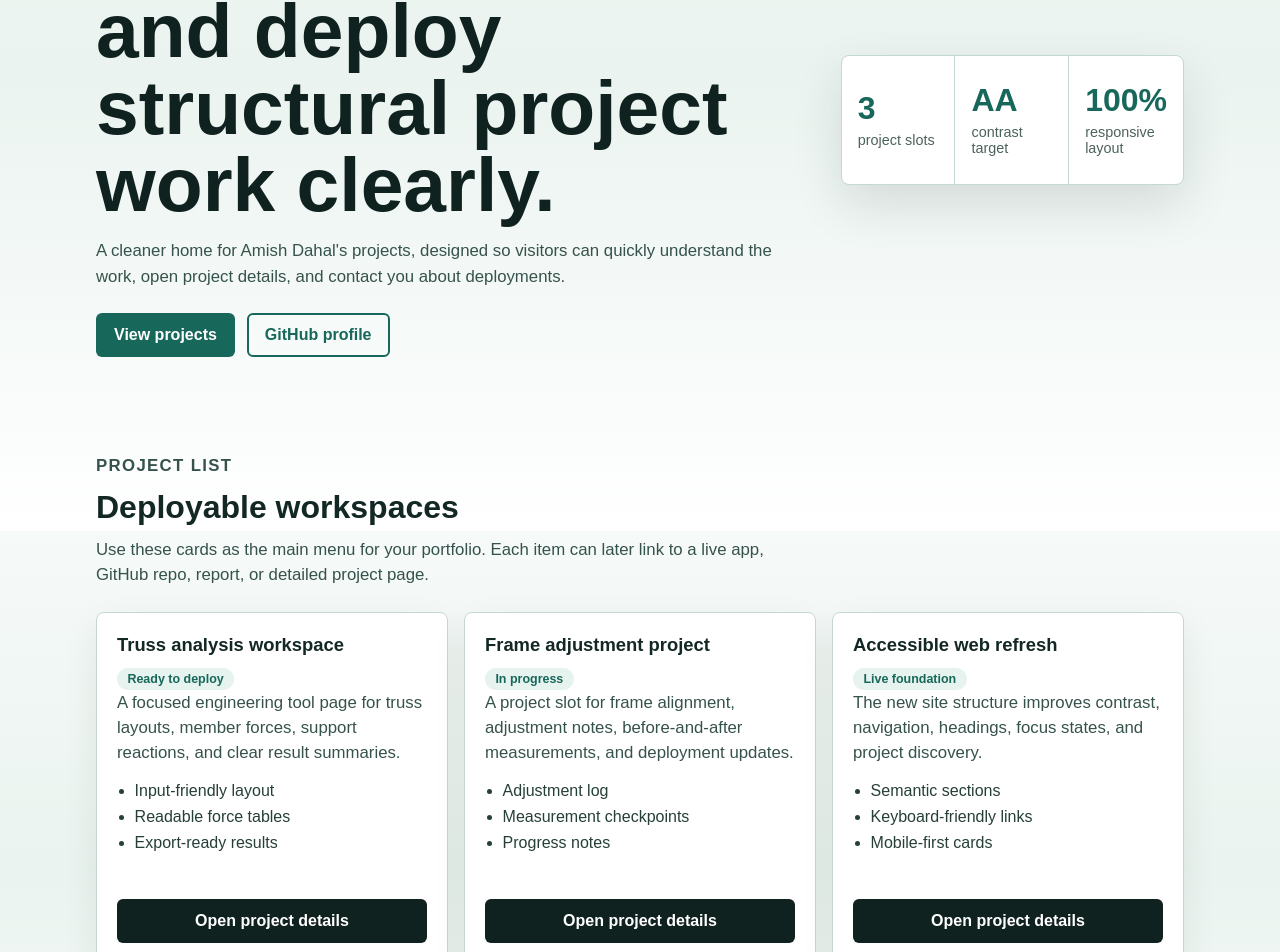
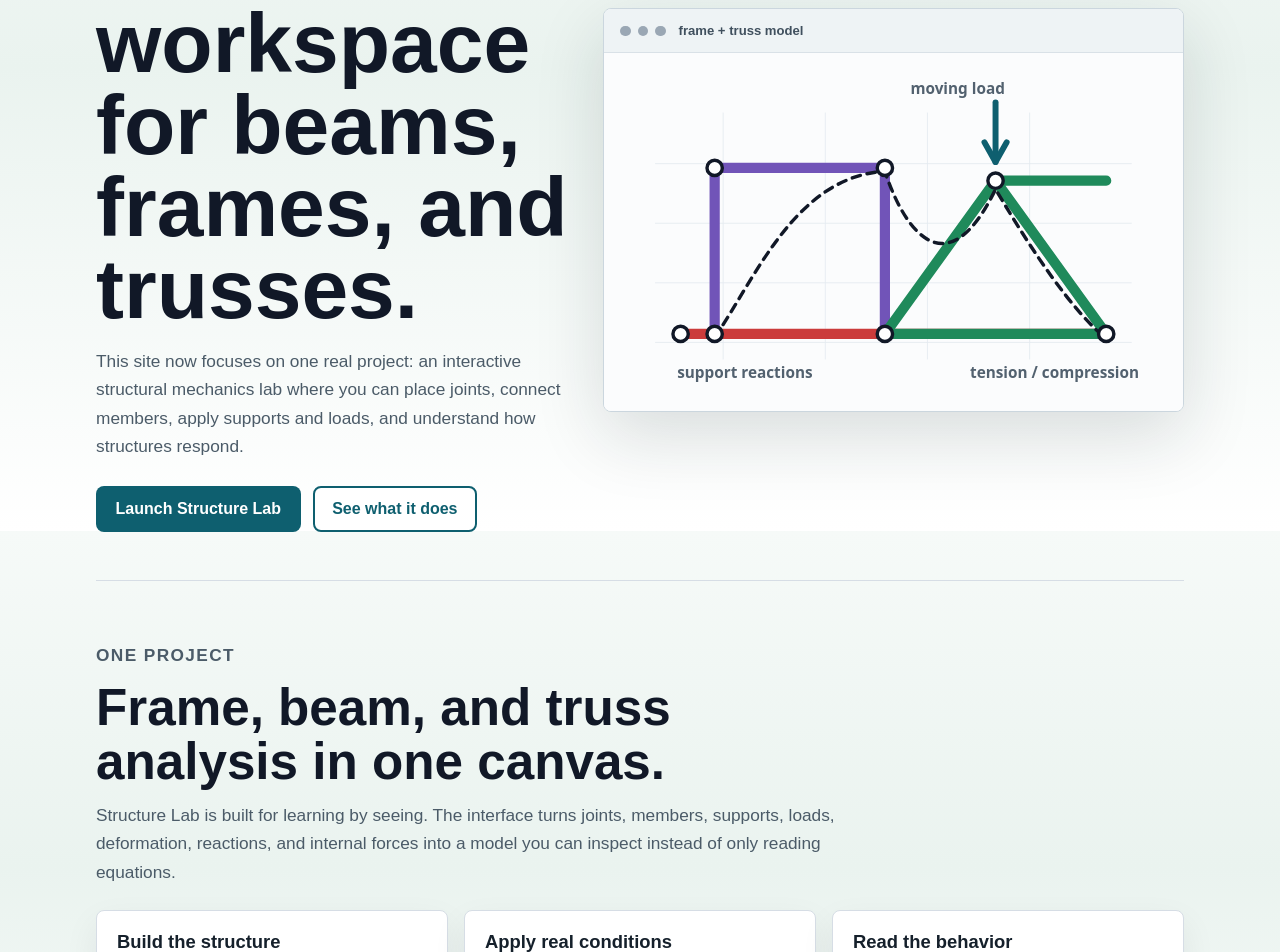
Before and after one commit to AmishDahal/sveltekit-1, a SvelteKit app: page / in a window 1280 px wide. Shown: the part 269-1221 px from the top of the page. Built offline with nearby package versions, Linux system fonts and the light colour scheme.

Commit message:
Focus homepage on Structure Lab

```diff
--- a/src/routes/+page.svelte
+++ b/src/routes/+page.svelte
@@ -1,109 +1,94 @@
-<script>
-	const projects = [
-		{
-			title: 'Truss analysis workspace',
-			status: 'Ready to deploy',
-			description:
-				'A focused engineering tool page for truss layouts, member forces, support reactions, and clear result summaries.',
-			highlights: ['Input-friendly layout', 'Readable force tables', 'Export-ready results'],
-			url: '#contact'
-		},
-		{
-			title: 'Frame adjustment project',
-			status: 'In progress',
-			description:
-				'A project slot for frame alignment, adjustment notes, before-and-after measurements, and deployment updates.',
-			highlights: ['Adjustment log', 'Measurement checkpoints', 'Progress notes'],
-			url: '#contact'
-		},
-		{
-			title: 'Accessible web refresh',
-			status: 'Live foundation',
-			description:
-				'The new site structure improves contrast, navigation, headings, focus states, and project discovery.',
-			highlights: ['Semantic sections', 'Keyboard-friendly links', 'Mobile-first cards'],
-			url: '#projects'
-		}
-	];
-</script>
-
 <svelte:head>
-	<title>Amish Dahal | Engineering Projects</title>
+	<title>Amish Dahal | Structure Lab</title>
 	<meta
 		name="description"
-		content="Accessible portfolio and project list for truss, frame adjustment, and engineering web projects by Amish Dahal."
+		content="Structure Lab is Amish Dahal's interactive beam, frame, and truss analysis project for learning structural behavior visually."
 	/>
 </svelte:head>
 
 <section class="hero" aria-labelledby="page-title">
 	<div class="hero-copy">
-		<p class="eyebrow">Engineering portfolio</p>
-		<h1 id="page-title">Build, document, and deploy structural project work clearly.</h1>
+		<p class="eyebrow">Structure Lab</p>
+		<h1 id="page-title">A visual workspace for beams, frames, and trusses.</h1>
 		<p class="intro">
-			A cleaner home for Amish Dahal's projects, designed so visitors can quickly understand the
-			work, open project details, and contact you about deployments.
+			This site now focuses on one real project: an interactive structural mechanics lab where you
+			can place joints, connect members, apply supports and loads, and understand how structures
+			respond.
 		</p>
 		<div class="hero-actions" aria-label="Primary actions">
-			<a class="button primary" href="#projects">View projects</a>
-			<a class="button secondary" href="https://github.com/AmishDahal">GitHub profile</a>
+			<a class="button primary" href="/structure-lab.html">Launch Structure Lab</a>
+			<a class="button secondary" href="#overview">See what it does</a>
 		</div>
 	</div>
 
-	<div class="hero-panel" aria-label="Project readiness summary">
-		<div>
-			<span class="metric">3</span>
-			<span class="metric-label">project slots</span>
+	<div class="lab-preview" aria-label="Structure Lab visual preview">
+		<div class="preview-header">
+			<span></span><span></span><span></span>
+			<strong>frame + truss model</strong>
 		</div>
-		<div>
-			<span class="metric">AA</span>
-			<span class="metric-label">contrast target</span>
-		</div>
-		<div>
-			<span class="metric">100%</span>
-			<span class="metric-label">responsive layout</span>
-		</div>
+		<svg viewBox="0 0 680 420" role="img" aria-label="Structural frame, beam, and truss preview">
+			<path class="grid" d="M60 340H620M60 270H620M60 200H620M60 130H620M140 70V360M260 70V360M380 70V360M500 70V360" />
+			<path class="member compression" d="M90 330H590" />
+			<path class="member frame" d="M130 330V135H330V330" />
+			<path class="member tension" d="M330 330L460 150L590 330M330 330H590M460 150H590" />
+			<path class="deflected" d="M130 334C178 265 225 145 330 139C355 215 405 274 460 160C505 236 548 300 590 336" />
+			<g class="load">
+				<path d="M460 58V128" />
+				<path d="M460 128l-13-23M460 128l13-23" />
+			</g>
+			<g class="nodes">
+				<circle cx="90" cy="330" r="9" />
+				<circle cx="130" cy="330" r="9" />
+				<circle cx="130" cy="135" r="9" />
+				<circle cx="330" cy="135" r="9" />
+				<circle cx="330" cy="330" r="9" />
+				<circle cx="460" cy="150" r="9" />
+				<circle cx="590" cy="330" r="9" />
+			</g>
+			<text x="86" y="382">support reactions</text>
+			<text x="360" y="48">moving load</text>
+			<text x="430" y="382">tension / compression</text>
+		</svg>
 	</div>
 </section>
 
-<section class="section-block" id="projects" aria-labelledby="projects-title">
+<section class="section-block" id="overview" aria-labelledby="overview-title">
 	<div class="section-heading">
-		<p class="eyebrow">Project list</p>
-		<h2 id="projects-title">Deployable workspaces</h2>
+		<p class="eyebrow">One project</p>
+		<h2 id="overview-title">Frame, beam, and truss analysis in one canvas.</h2>
 		<p>
-			Use these cards as the main menu for your portfolio. Each item can later link to a live app,
-			GitHub repo, report, or detailed project page.
+			Structure Lab is built for learning by seeing. The interface turns joints, members, supports,
+			loads, deformation, reactions, and internal forces into a model you can inspect instead of only
+			reading equations.
 		</p>
 	</div>
 
-	<div class="project-grid">
-		{#each projects as project}
-			<article class="project-card">
-				<div class="card-topline">
-					<h3>{project.title}</h3>
-					<span>{project.status}</span>
-				</div>
-				<p>{project.description}</p>
-				<ul aria-label={`${project.title} highlights`}>
-					{#each project.highlights as highlight}
-						<li>{highlight}</li>
-					{/each}
-				</ul>
-				<a href={project.url}>Open project details</a>
-			</article>
-		{/each}
+	<div class="feature-grid">
+		<article>
+			<h3>Build the structure</h3>
+			<p>Add nodes, connect members, switch between frame and truss behavior, and use templates for beam, portal frame, and truss examples.</p>
+		</article>
+		<article>
+			<h3>Apply real conditions</h3>
+			<p>Choose pin, roller, fixed, or free supports, then apply angled loads with controllable magnitude and direction.</p>
+		</article>
+		<article>
+			<h3>Read the behavior</h3>
+			<p>Inspect displacement, reactions, axial force, stress, end moments, and color-coded tension, compression, and bending.</p>
+		</article>
 	</div>
 </section>
 
-<section class="section-block contact" id="contact" aria-labelledby="contact-title">
+<section class="section-block showcase" aria-labelledby="showcase-title">
 	<div>
-		<p class="eyebrow">Next step</p>
-		<h2 id="contact-title">Add your deployed links when they are ready.</h2>
+		<p class="eyebrow">Live tool</p>
+		<h2 id="showcase-title">Open the lab and start with a template.</h2>
 		<p>
-			When the truss or frame adjustment project is live, replace the card links with the deployed
-			URLs. The page is already structured for screen readers, keyboard users, and small screens.
+			Use the Beam, Truss, or Frame button first, then run the analysis. The page is designed as a
+			practical engineering sandbox, not a generic portfolio filler.
 		</p>
 	</div>
-	<a class="button primary" href="mailto:amishdahal793@gmail.com">Contact Amish</a>
+	<a class="button primary" href="/structure-lab.html">Launch Structure Lab</a>
 </section>
 
 <style>
@@ -121,18 +106,18 @@
 		grid-template-columns: 1fr;
 		gap: 2rem;
 		align-items: center;
-		padding: 4rem 0 3rem;
+		padding: 4.5rem 0 3rem;
 	}
 
 	.hero-copy {
-		max-width: 44rem;
+		max-width: 47rem;
 	}
 
 	.eyebrow {
 		margin: 0 0 0.75rem;
-		color: #17675a;
+		color: #0e5f6f;
 		font-size: 0.8rem;
-		font-weight: 700;
+		font-weight: 800;
 		letter-spacing: 0.08em;
 		text-transform: uppercase;
 	}
@@ -145,192 +130,217 @@
 	}
 
 	h1 {
-		max-width: 52rem;
+		max-width: 56rem;
 		margin-bottom: 1rem;
-		color: #10221f;
-		font-size: clamp(2.25rem, 8vw, 4.8rem);
-		font-weight: 800;
-		line-height: 1;
+		color: #111827;
+		font-size: clamp(2.45rem, 8vw, 5.25rem);
+		font-weight: 850;
+		line-height: 0.98;
 		text-align: left;
 	}
 
 	h2 {
 		margin-bottom: 0.75rem;
-		color: #132825;
-		font-size: 2rem;
-		font-weight: 750;
-		line-height: 1.1;
+		color: #111827;
+		font-size: clamp(2rem, 4vw, 3.25rem);
+		font-weight: 800;
+		line-height: 1.05;
 	}
 
 	h3 {
-		margin-bottom: 0;
-		color: #132825;
+		margin-bottom: 0.7rem;
+		color: #15202b;
 		font-size: 1.15rem;
-		font-weight: 750;
-		line-height: 1.25;
+		font-weight: 800;
 	}
 
 	.intro,
 	.section-heading p,
-	.contact p,
-	.project-card p {
-		color: #36524c;
-		font-size: 1.05rem;
+	.showcase p,
+	.feature-grid p {
+		color: #4b5b68;
+		font-size: 1.08rem;
+		line-height: 1.65;
 	}
 
 	.hero-actions {
 		display: flex;
 		flex-wrap: wrap;
 		gap: 0.75rem;
-		margin-top: 1.5rem;
+		margin-top: 1.6rem;
 	}
 
-	.button,
-	.project-card a {
+	.button {
 		display: inline-flex;
 		align-items: center;
 		justify-content: center;
-		min-height: 2.75rem;
+		min-height: 2.85rem;
 		border: 2px solid transparent;
-		border-radius: 6px;
-		padding: 0 1rem;
-		font-weight: 750;
+		border-radius: 8px;
+		padding: 0 1.1rem;
+		font-weight: 800;
 		text-decoration: none;
 	}
 
-	.button:focus-visible,
-	.project-card a:focus-visible {
+	.button:focus-visible {
 		outline: 3px solid #f2b705;
 		outline-offset: 3px;
 	}
 
 	.primary {
-		background: #17675a;
+		background: #0e5f6f;
 		color: #ffffff;
 	}
 
 	.secondary {
-		border-color: #17675a;
-		color: #17675a;
-	}
-
-	.hero-panel {
-		display: grid;
-		grid-template-columns: repeat(3, 1fr);
-		gap: 1px;
-		overflow: hidden;
-		border: 1px solid #c5d8d3;
-		border-radius: 8px;
-		background: #c5d8d3;
-		box-shadow: 0 20px 50px rgb(16 34 31 / 12%);
-	}
-
-	.hero-panel > div {
-		display: flex;
-		min-height: 8rem;
-		flex-direction: column;
-		justify-content: center;
-		padding: 1rem;
+		border-color: #0e5f6f;
+		color: #0e5f6f;
 		background: #ffffff;
 	}
 
-	.metric {
-		color: #17675a;
-		font-size: 2rem;
-		font-weight: 800;
-		line-height: 1;
+	.lab-preview {
+		overflow: hidden;
+		border: 1px solid #cbd6de;
+		border-radius: 8px;
+		background: #ffffff;
+		box-shadow: 0 24px 70px rgb(24 32 42 / 14%);
 	}
 
-	.metric-label {
-		margin-top: 0.5rem;
-		color: #4c625d;
-		font-size: 0.9rem;
+	.preview-header {
+		display: flex;
+		align-items: center;
+		gap: 0.45rem;
+		height: 2.75rem;
+		padding: 0 1rem;
+		border-bottom: 1px solid #d9e1e7;
+		background: #eef3f5;
+		color: #40505e;
+		font-size: 0.82rem;
+	}
+
+	.preview-header span {
+		width: 0.65rem;
+		height: 0.65rem;
+		border-radius: 50%;
+		background: #9aa7b4;
+	}
+
+	.preview-header strong {
+		margin-left: 0.35rem;
+	}
+
+	svg {
+		display: block;
+		width: 100%;
+		height: auto;
+		background: #fbfcfd;
+	}
+
+	.grid {
+		fill: none;
+		stroke: #e4eaf0;
+		stroke-width: 1;
+	}
+
+	.member,
+	.deflected,
+	.load path {
+		fill: none;
+		stroke-linecap: round;
+		stroke-linejoin: round;
+	}
+
+	.member {
+		stroke-width: 12;
+	}
+
+	.compression {
+		stroke: #cb3b3b;
+	}
+
+	.frame {
+		stroke: #7154b8;
+	}
+
+	.tension {
+		stroke: #1f8a5b;
+	}
+
+	.deflected {
+		stroke: #111827;
+		stroke-dasharray: 10 8;
+		stroke-width: 4;
+	}
+
+	.load path {
+		stroke: #0e5f6f;
+		stroke-width: 7;
+	}
+
+	.nodes circle {
+		fill: #ffffff;
+		stroke: #111827;
+		stroke-width: 4;
+	}
+
+	svg text {
+		fill: #52616f;
+		font: 700 18px system-ui;
 	}
 
 	.section-block {
-		padding: 3rem 0;
+		padding: 3.75rem 0;
+		border-top: 1px solid #d6dde5;
 	}
 
 	.section-heading {
-		max-width: 42rem;
+		max-width: 48rem;
 		margin-bottom: 1.5rem;
 	}
 
-	.project-grid {
+	.feature-grid {
 		display: grid;
 		grid-template-columns: repeat(auto-fit, minmax(16rem, 1fr));
 		gap: 1rem;
 	}
 
-	.project-card {
-		display: flex;
-		min-height: 22rem;
-		flex-direction: column;
-		border: 1px solid #c5d8d3;
+	.feature-grid article {
+		min-height: 13rem;
+		border: 1px solid #d6dde5;
 		border-radius: 8px;
 		padding: 1.25rem;
 		background: #ffffff;
-		box-shadow: 0 14px 35px rgb(16 34 31 / 8%);
+		box-shadow: 0 14px 35px rgb(24 32 42 / 7%);
 	}
 
-	.card-topline {
-		display: grid;
-		gap: 0.75rem;
-	}
-
-	.card-topline span {
-		width: fit-content;
-		border-radius: 999px;
-		padding: 0.25rem 0.65rem;
-		background: #e6f3ef;
-		color: #17675a;
-		font-size: 0.78rem;
-		font-weight: 750;
-	}
-
-	.project-card ul {
-		display: grid;
-		gap: 0.5rem;
-		margin: 0 0 1.5rem;
-		padding-left: 1.1rem;
-		color: #263f39;
-	}
-
-	.project-card a {
-		margin-top: auto;
-		background: #10221f;
-		color: #ffffff;
-	}
-
-	.contact {
+	.showcase {
 		display: grid;
 		gap: 1rem;
 		align-items: center;
-		border-top: 1px solid #c5d8d3;
 	}
 
-	@media (min-width: 760px) {
+	.showcase div {
+		max-width: 45rem;
+	}
+
+	@media (min-width: 820px) {
 		.hero {
-			grid-template-columns: minmax(0, 1.35fr) minmax(18rem, 0.65fr);
-			padding-top: 5rem;
+			grid-template-columns: minmax(0, 0.9fr) minmax(25rem, 1.1fr);
+			padding-top: 5.25rem;
 		}
 
-		.contact {
+		.showcase {
 			grid-template-columns: 1fr auto;
 		}
 	}
 
-	@media (max-width: 520px) {
+	@media (max-width: 560px) {
 		.hero {
 			padding-top: 2.5rem;
 		}
 
-		.hero-panel {
-			grid-template-columns: 1fr;
-		}
-
 		h1 {
-			font-size: 2.45rem;
+			font-size: 2.55rem;
 		}
 	}
 </style>
```
